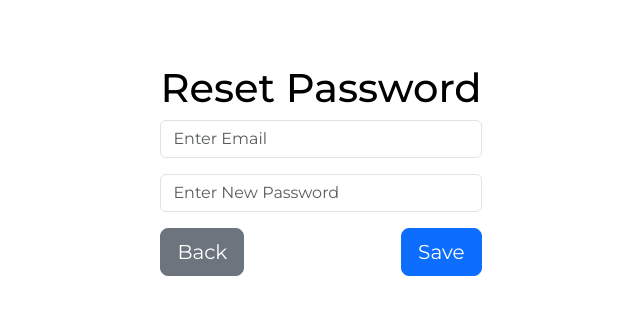
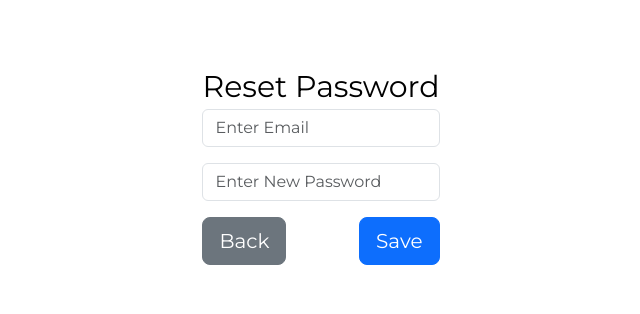
Before and after one commit to Mca-Vnsgu-2023/Crud-Topic-Nextjs-App, a Next.js app: page /auth/forgotPassword in a window 1280 px wide. Shown: the top 314 px of the page, without its empty margins (319-959 px from the left). Built offline with nearby package versions, Linux system fonts and the light colour scheme; no server answers.

Commit message:
set small changes

```diff
--- a/components/UserAuth/ForgotPassword.tsx
+++ b/components/UserAuth/ForgotPassword.tsx
@@ -33,7 +33,7 @@ function ForgotPassword() {
     return (
         <div className='d-flex justify-content-center align-items-center pt-5'>
             <div>
-                <h1 className='text-center'>Reset Password</h1>
+                <Link href=''  style={{fontSize: '30px', fontWeight:'500px',color:'black'}}>Reset Password</Link>
                 <form onSubmit={handleSubmit(onSubmit)}>
                     <div className="mb-3">
                         <input required
```
